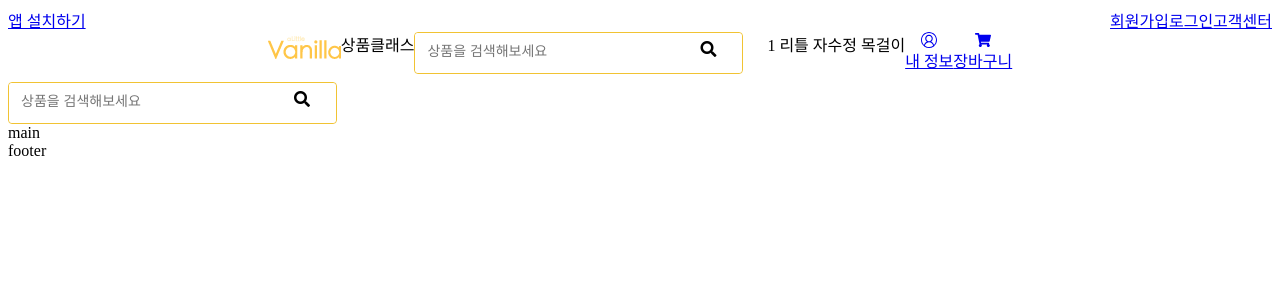
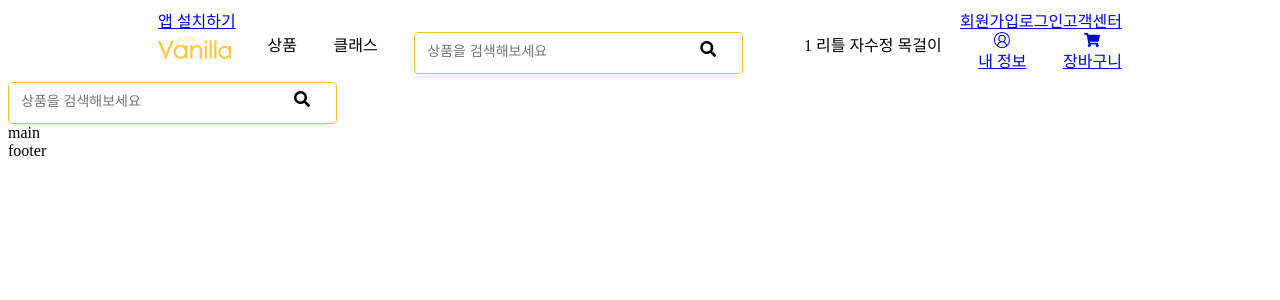
Before and after one commit to choikyusu/ShoppingMall, a Next.js app: page / in a window 1280 px wide. Shown: the top 300 px of the page. Built offline with nearby package versions, Linux system fonts and the light colour scheme.

Commit message:
css 정리

```diff
--- a/src/components/common/organisms/Menu/AccountMenu.tsx
+++ b/src/components/common/organisms/Menu/AccountMenu.tsx
@@ -3,6 +3,7 @@ import { LinkImgLabel } from '../../molecues/LinkImgLabel';
 
 const AccountMenu = () => {
   return (
+    <Styled.Wrapper>
       <Styled.Header>
         <div>
           <LinkImgLabel
@@ -25,10 +26,15 @@ const AccountMenu = () => {
           />
         </Styled.Setting>
       </Styled.Header>
+    </Styled.Wrapper>
   );
 };
 
 const Styled = {
+  Wrapper: styled.div`
+    padding-left: 150px;
+    padding-right: 150px;
+  `,
   Header: styled.header`
     display: flex;
     justify-content: space-between;
--- a/src/components/common/organisms/Menu/MainMenu.tsx
+++ b/src/components/common/organisms/Menu/MainMenu.tsx
@@ -6,6 +6,7 @@ import { VscAccount } from 'react-icons/vsc';
 
 const MainMenu = () => {
   return (
+    <Styled.Wrapper>
       <Styled.Header>
         <LinkImgLabel linkURL="https://www.google.com/" imgPath="Logo.png" />
         <div>상품</div>
@@ -23,13 +24,18 @@ const MainMenu = () => {
           buttonName="장바구니"
         />
       </Styled.Header>
+    </Styled.Wrapper>
   );
 };
 
 const Styled = {
+  Wrapper: styled.div`
+    padding-left: 150px;
+    padding-right: 150px;
+  `,
   Header: styled.header`
     display: flex;
-    justify-content: center;
+    justify-content: space-between;
     height: 50px;
   `,
 };
```
Lines whose indentation alone changed are shown as unchanged.
